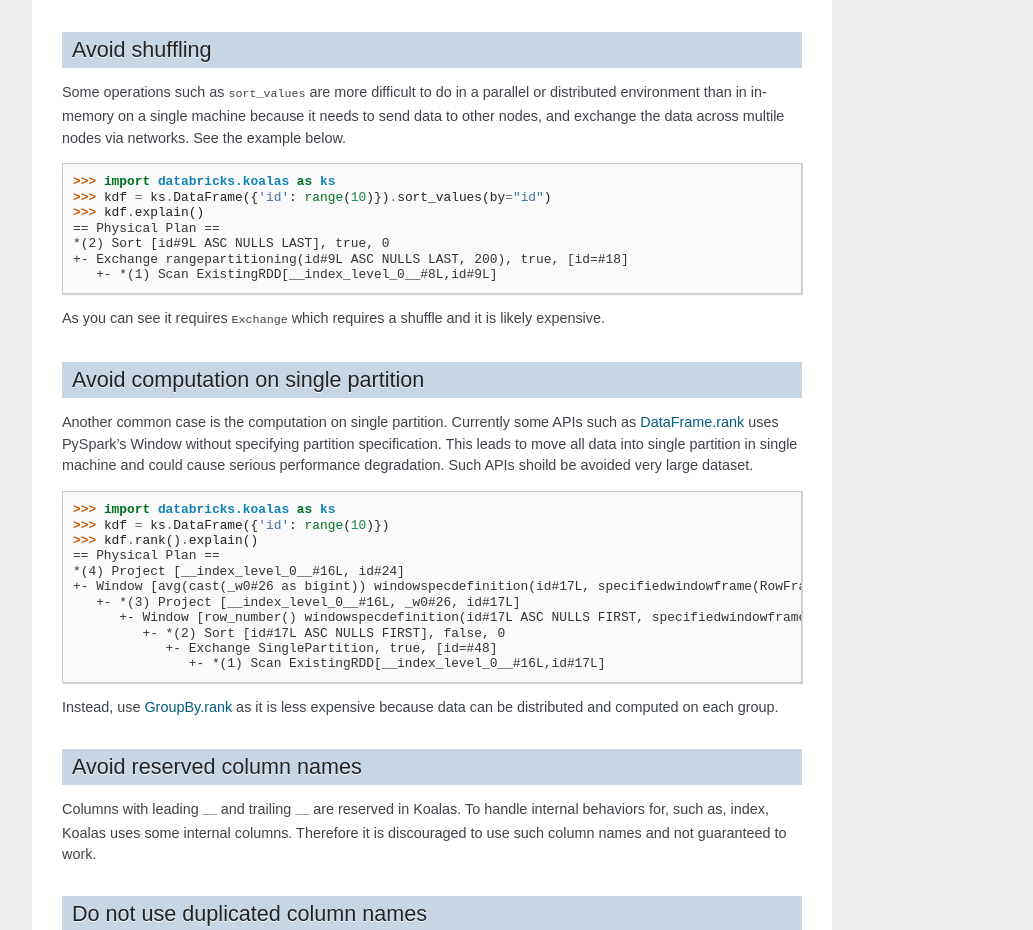
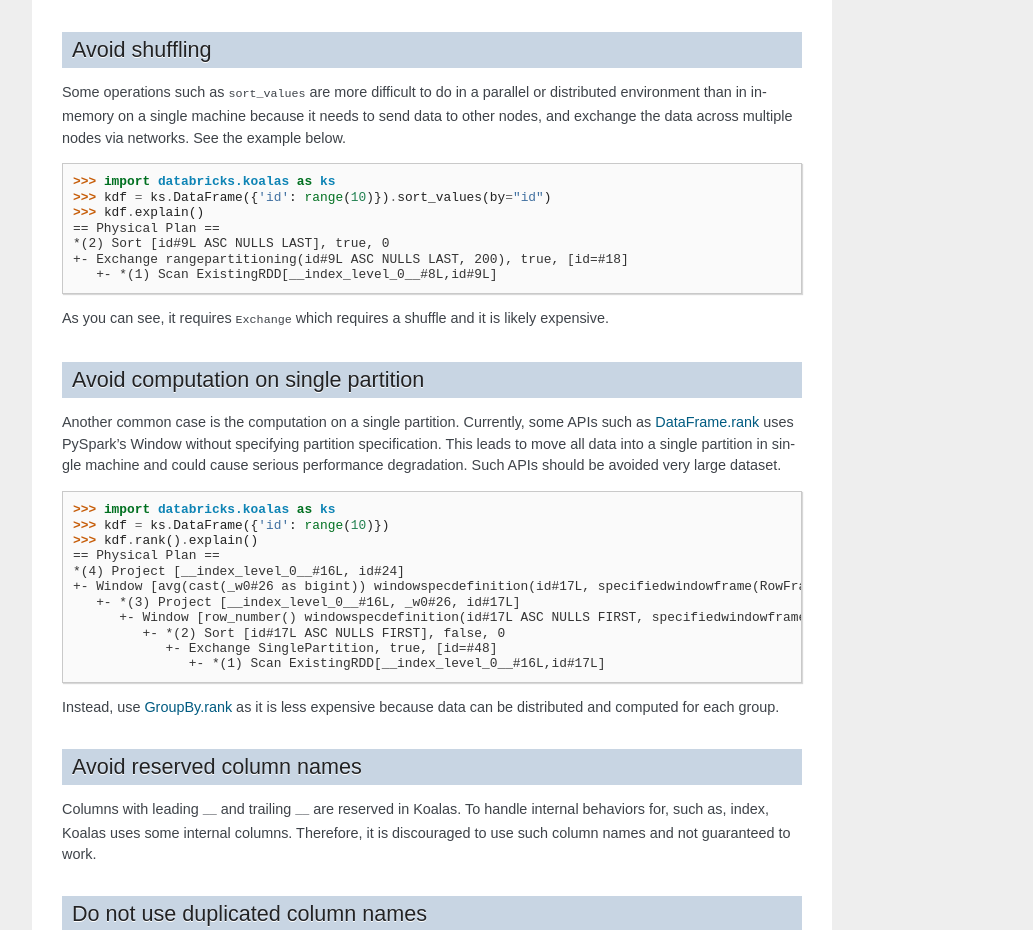
Before and after one commit to databricks/koalas, a Sphinx documentation site: the page built from docs/source/user_guide/best_practices.rst, in a window 1280 px wide and 1400 px high, scrolled down 1333 px. Shown: the part 176-1106 px from the top of the window, without its empty margins (238-1271 px from the left). Built offline with Sphinx 7.4.7, drawn with Linux system fonts in a browser that asks for light colours; pages that are not in the unit, such as notebooks, are missing from menus; the version number is read from the project's files by our own code; some of the changed text lies outside the part shown.

Commit message:
Fix typos

```diff
--- a/docs/source/user_guide/best_practices.rst
+++ b/docs/source/user_guide/best_practices.rst
@@ -74,7 +74,7 @@
 
 Some operations such as ``sort_values`` are more difficult to do in a parallel or distributed
 environment than in in-memory on a single machine because it needs to send data to other nodes,
-and exchange the data across multile nodes via networks. See the example below.
+and exchange the data across multiple nodes via networks. See the example below.
 
 .. code-block:: python
 
@@ -86,17 +86,17 @@
    +- Exchange rangepartitioning(id#9L ASC NULLS LAST, 200), true, [id=#18]
       +- *(1) Scan ExistingRDD[__index_level_0__#8L,id#9L]
 
-As you can see it requires ``Exchange`` which requires a shuffle and it is likely expensive.
+As you can see, it requires ``Exchange`` which requires a shuffle and it is likely expensive.
 
 
 Avoid computation on single partition
 -------------------------------------
 
-Another common case is the computation on single partition. Currently some APIs such as
+Another common case is the computation on a single partition. Currently, some APIs such as
 `DataFrame.rank <https://koalas.readthedocs.io/en/latest/reference/api/databricks.koalas.DataFrame.rank.html>`_
-uses PySpark’s Window without specifying partition specification. This leads to move all data into single
+uses PySpark’s Window without specifying partition specification. This leads to move all data into a single
 partition in single machine and could cause serious performance degradation.
-Such APIs shoild be avoided very large dataset.
+Such APIs should be avoided very large dataset.
 
 .. code-block:: python
 
@@ -114,14 +114,14 @@
 
 Instead, use
 `GroupBy.rank <https://koalas.readthedocs.io/en/latest/reference/api/databricks.koalas.groupby.GroupBy.rank.html>`_
-as it is less expensive because data can be distributed and computed on each group.
+as it is less expensive because data can be distributed and computed for each group.
 
 
 Avoid reserved column names
 ---------------------------
 
 Columns with leading ``__`` and trailing ``__`` are reserved in Koalas. To handle internal behaviors for, such as, index,
-Koalas uses some internal columns. Therefore it is discouraged to use such column names and not guaranteed to work.
+Koalas uses some internal columns. Therefore, it is discouraged to use such column names and not guaranteed to work.
 
 
 Do not use duplicated column names
```
Also changed, not shown: other parts of docs/source/user_guide/best_practices.rst (+3 -3 lines).
